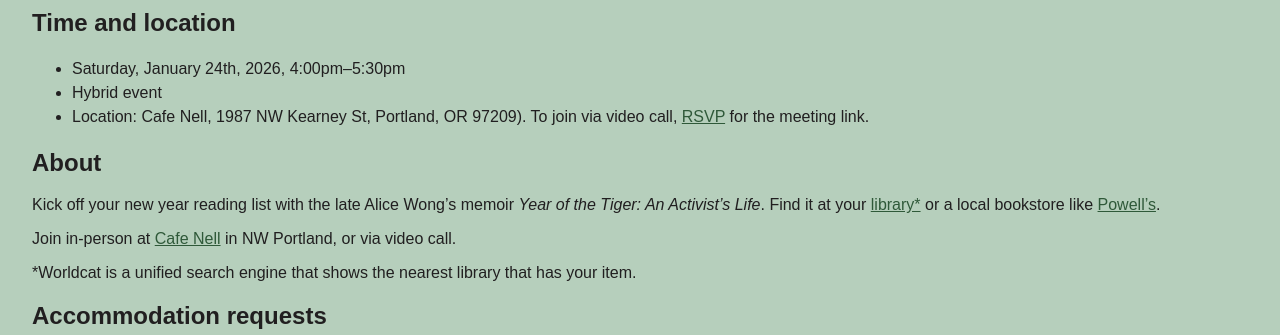
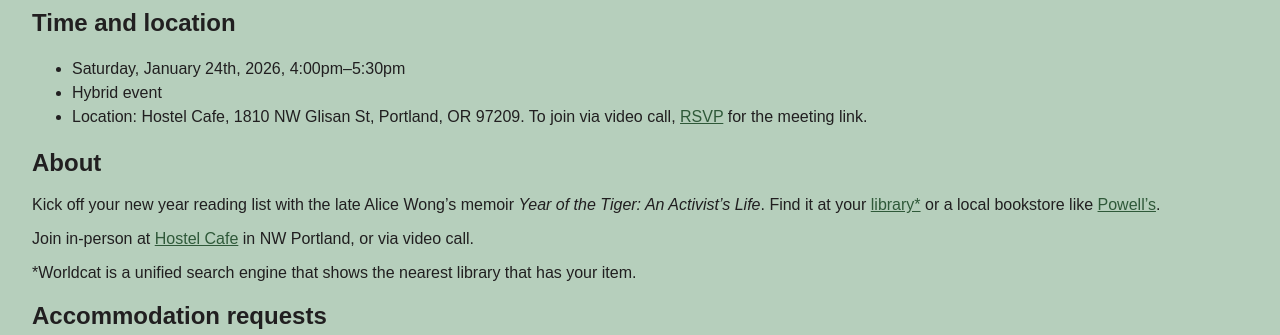
Before and after one commit to carrythebanner/pdxa11yux.org, a Jekyll site: the page built from _posts/2026-01-24-accessibility-book-club.md, in a window 1280 px wide. Shown: the part 482-817 px from the top of the page. Built offline with Jekyll 4.4.1, drawn with Linux system fonts in a browser that asks for light colours.

Commit message:
update event location

```diff
--- a/_posts/2026-01-24-accessibility-book-club.md
+++ b/_posts/2026-01-24-accessibility-book-club.md
@@ -11,13 +11,13 @@ categories: events
 
 * <time>Saturday, January 24th, 2026, 4:00pm–5:30pm</time>
 * Hybrid event
-* Location: Cafe Nell, 1987 NW Kearney St, Portland, OR 97209). To join via video call, [RSVP](#rsvp) for the meeting link.
+* Location: Hostel Cafe, 1810 NW Glisan St, Portland, OR 97209. To join via video call, [RSVP](#rsvp) for the meeting link.
 
 ## About
 
 Kick off your new year reading list with the late Alice Wong's memoir <i>Year of the Tiger: An Activist's Life</i>. Find it at your [library*](https://search.worldcat.org/title/1289245073){: rel="external"} or a local bookstore like [Powell's](https://www.powells.com/book/year-of-the-tiger-an-activists-life-9780593315392?condition=Used%20-%20Very%20Good){: rel="external"}.
 
-Join in-person at [Cafe Nell](https://www.cafenell.com/){: rel="external"} in NW Portland, or via video call.
+Join in-person at [Hostel Cafe](https://www.hostelcafepdx.com/){: rel="external"} in NW Portland, or via video call.
 
 *Worldcat is a unified search engine that shows the nearest library that has your item.
 
```
